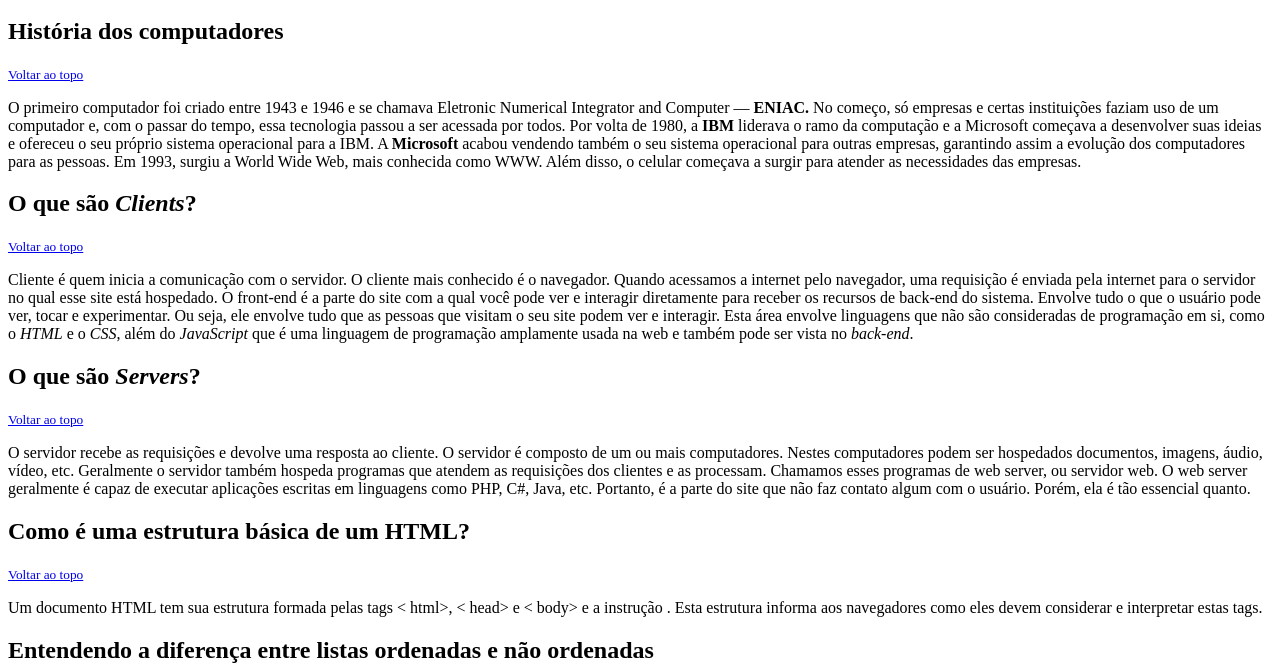
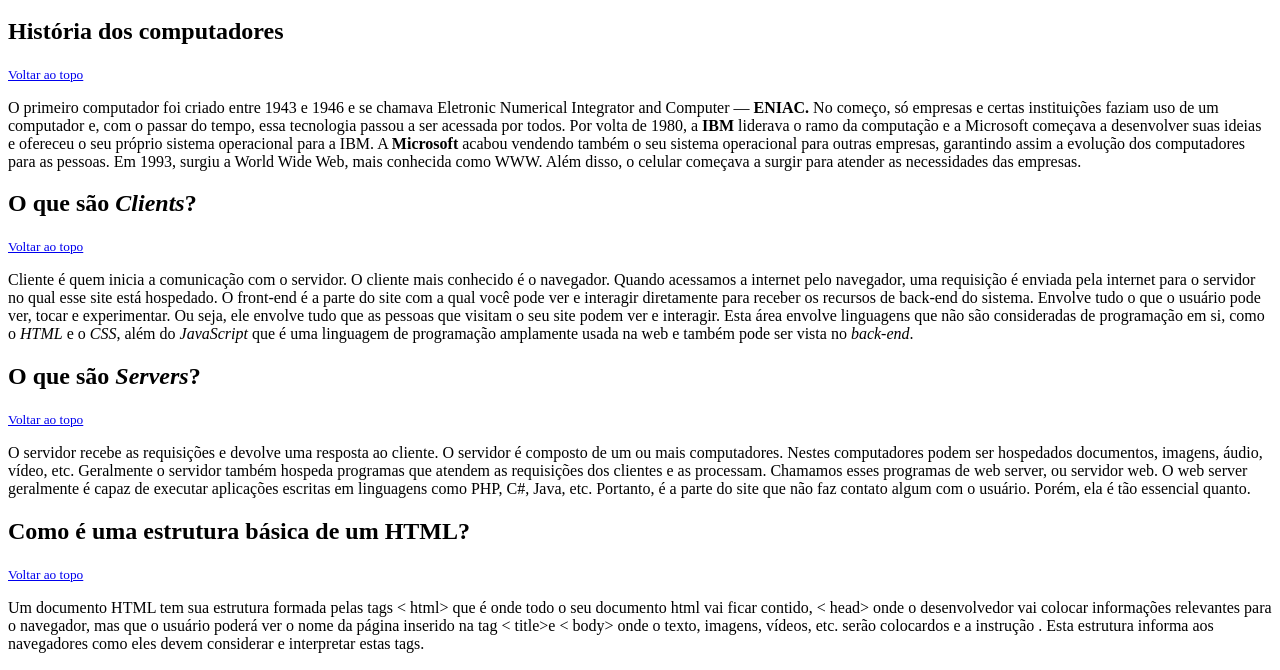
Before and after one commit to LukePadilha/git-desafio-dio, a plain HTML site: page introdução ao git e github/index.html in a window 1280 px wide. Shown: the part 259-929 px from the top of the page. Drawn offline with Linux system fonts and the light colour scheme.

Commit message:
Update index.html

```diff
--- a/introdução ao git e github/index.html
+++ b/introdução ao git e github/index.html
@@ -47,7 +47,9 @@
 
 
         <h2 id="basico-html">Como é uma estrutura básica de um HTML?</h2><small><a href="#inicio">Voltar ao topo</a></small>
-        <p>Um documento HTML tem sua estrutura formada pelas tags < html>, < head> e < body> e a instrução <!DOCTYPE>.
+        <p>Um documento HTML tem sua estrutura formada pelas tags < html> que é onde todo o seu documento html vai ficar contido, < head>
+            onde o desenvolvedor vai colocar informações relevantes para o navegador, mas que o usuário
+            poderá ver o nome da página inserido na tag < title>e < body> onde o texto, imagens, vídeos, etc. serão colocardos e a instrução <!DOCTYPE>.
             Esta estrutura informa aos navegadores como eles devem considerar e interpretar estas tags.
 
 
```
